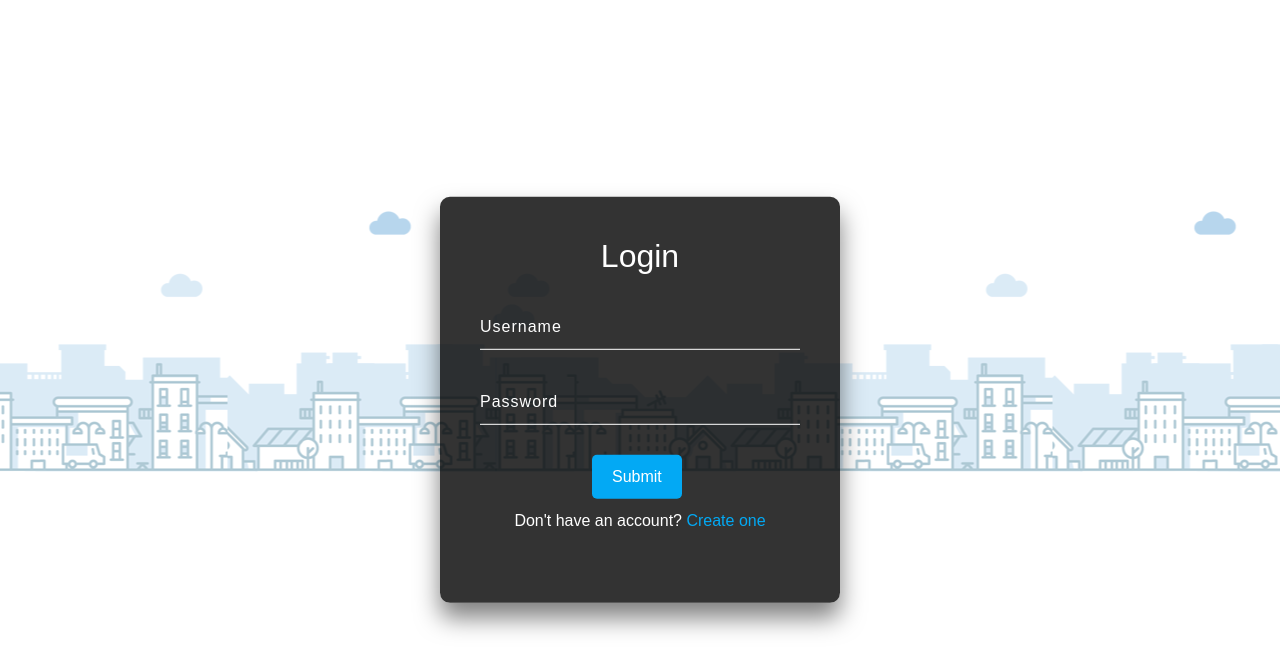
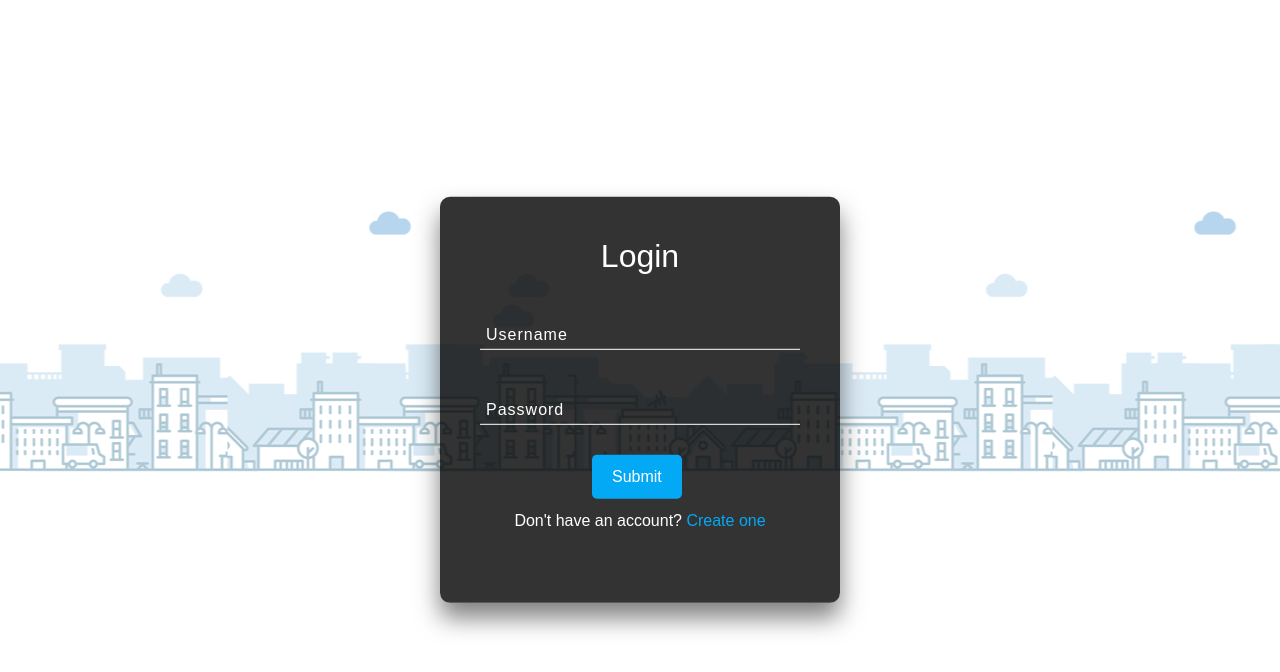
Before and after one commit to ankamdivija/Why5_identifier_tool, a Django app: page /login/ in a window 1280 px wide. Shown: the top 672 px of the page. Run offline with Django 3.2, Linux system fonts and the light colour scheme; some libraries are stand-ins or nearby versions.

Commit message:
Fixed Login page input css

```diff
--- a/static/css/login.css
+++ b/static/css/login.css
@@ -52,7 +52,7 @@
 .box .inputBox input
 {
 	width:100%;
-	padding: 10px 0;
+	padding: 10px 2px;
 	font-size: 16px;
 	color:#fff;
 	letter-spacing: 1px;
@@ -67,9 +67,9 @@
 {
 	position: absolute;
 	top:0;
-	left: 0;
+	left: 4px;
 	letter-spacing: 1px;
-	padding: 10px 0;
+	padding: 18px 2px;
 	font-size: 16px;
 	color:#fff;
 	pointer-events: none;
```
